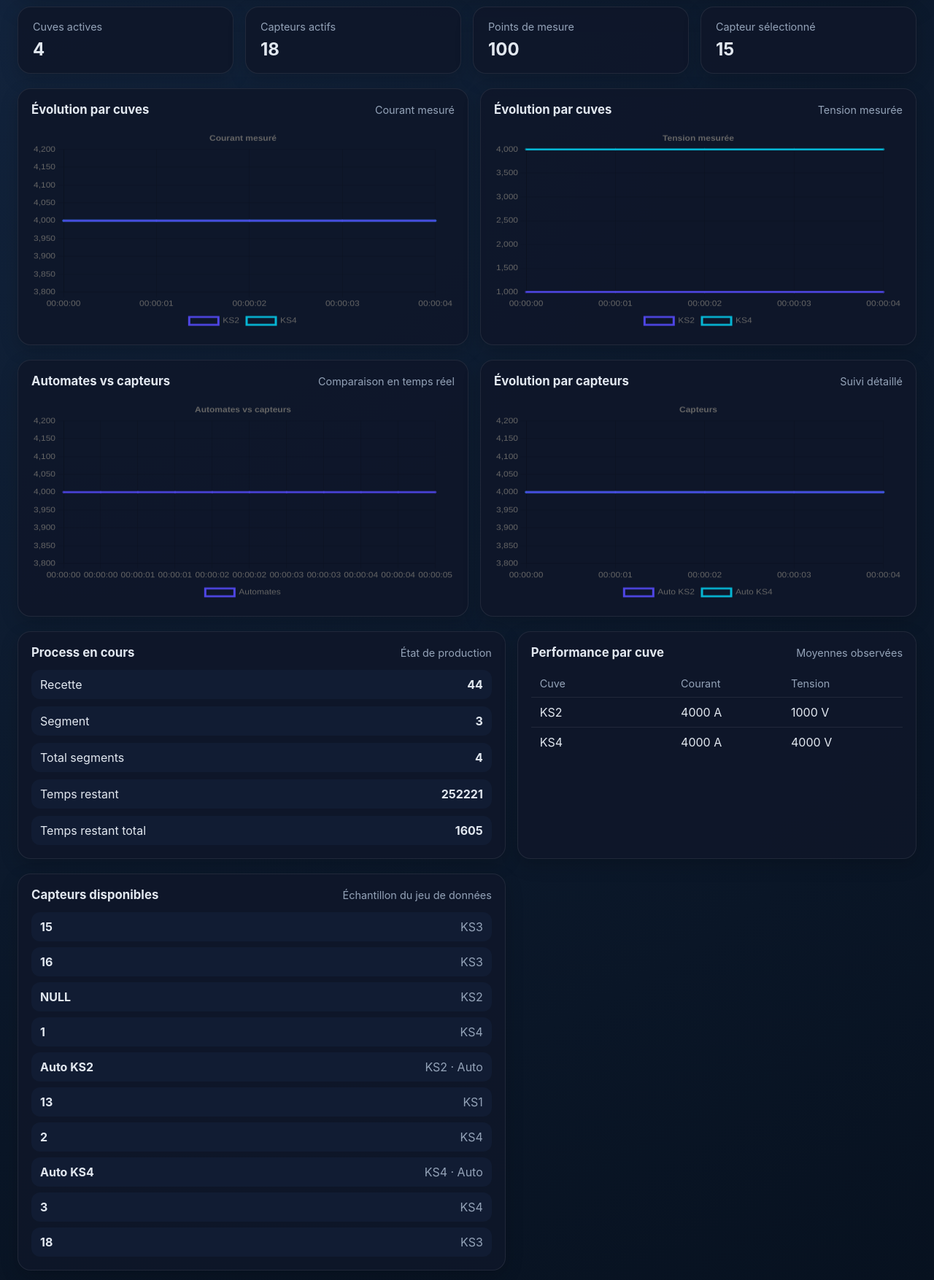
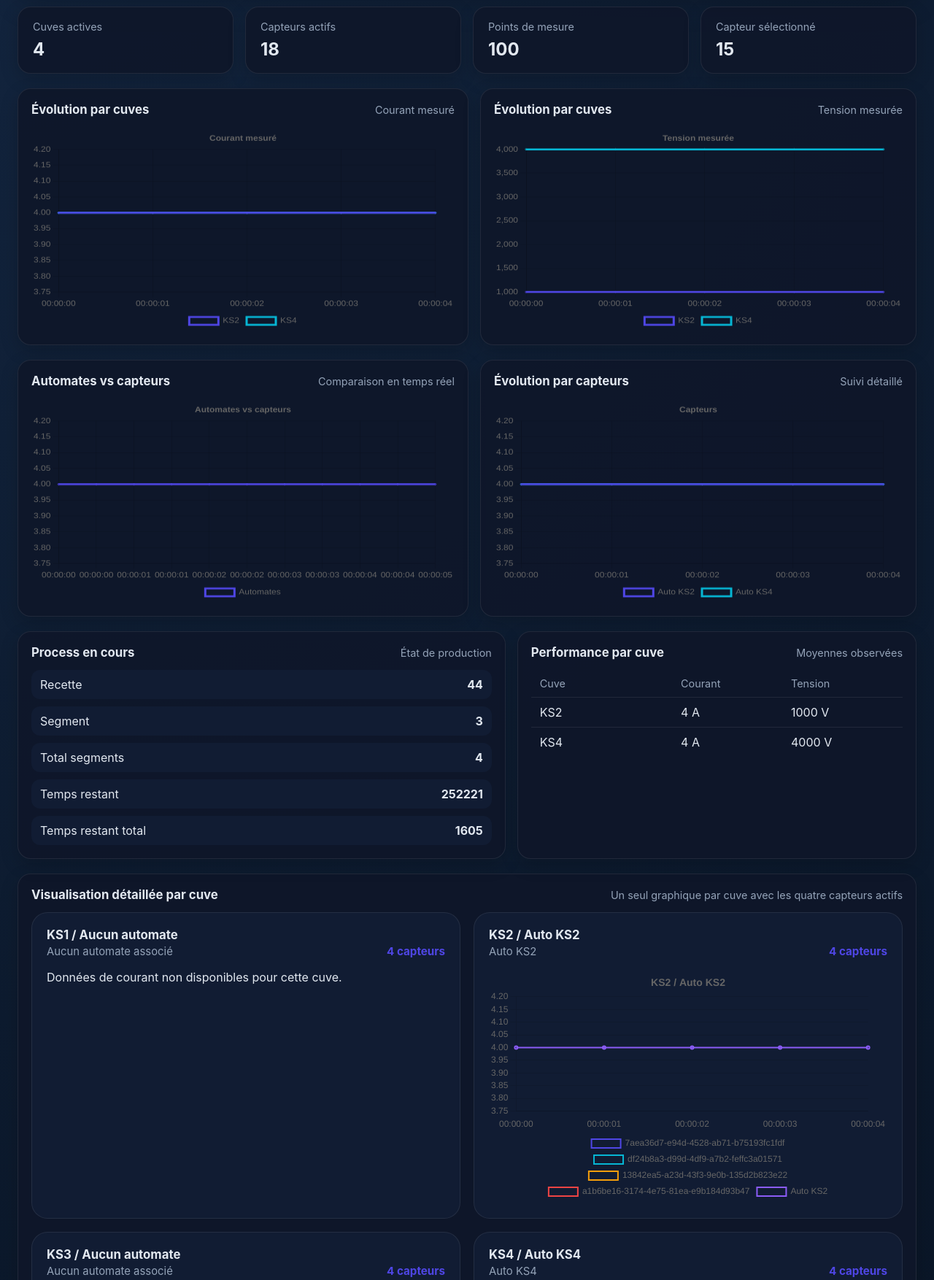
Before and after one commit to McDams/Visuals-V2, a Flask app: page / in a window 1280 px wide. Shown: the part 193-1947 px from the top of the page at 73% size. Run offline with Flask 3, Linux system fonts and the light colour scheme.

Commit message:
Add detailed tank sensor visualization and update dashboard layout

```diff
--- a/services/chart_service.py
+++ b/services/chart_service.py
@@ -9,7 +9,12 @@ DB_DIR = BASE_DIR / "db"
 
 def _load_csv(filename):
     with (DB_DIR / filename).open("r", encoding="utf-8", newline="") as handle:
-        return list(csv.DictReader(handle))
+        rows = list(csv.DictReader(handle))
+    for row in rows:
+        for key, value in row.items():
+            if isinstance(value, str) and value.strip().upper() == "NULL":
+                row[key] = None
+    return rows
 
 
 def _parse_float(value):
@@ -56,6 +61,8 @@ def _build_series(rows, sensors, measurement_types, code, group_mode):
         value = _parse_float(row.get("value_num"))
         if parsed_time is None or value is None:
             continue
+        if code == "current_measured":
+            value = value / 1000.0
 
         sensor = sensor_lookup.get(row.get("sensor_id"), {})
         if group_mode == "tank":
@@ -88,6 +95,128 @@ def _build_series(rows, sensors, measurement_types, code, group_mode):
     return result
 
 
+def _select_tank_sensors(tank_sensors):
+    manual_sensors = [
+        sensor for sensor in tank_sensors if not (sensor.get("name") or "").lower().startswith("auto")
+    ]
+    auto_sensors = [
+        sensor for sensor in tank_sensors if (sensor.get("name") or "").lower().startswith("auto")
+    ]
+
+    manual_sorted = sorted(
+        manual_sensors,
+        key=lambda sensor: (
+            int(sensor.get("display_order")) if sensor.get("display_order") and sensor.get("display_order").isdigit() else 0,
+            sensor.get("name") or "",
+        ),
+    )
+    auto_sorted = sorted(
+        auto_sensors,
+        key=lambda sensor: (
+            int(sensor.get("display_order")) if sensor.get("display_order") and sensor.get("display_order").isdigit() else 0,
+            sensor.get("name") or "",
+        ),
+    )
+
+    selected = manual_sorted[:4]
+    if len(selected) < 4:
+        selected.extend(auto_sorted[: 4 - len(selected)])
+    return selected[:4]
+
+
+def _build_tank_sensor_view(rows, sensors, measurement_types):
+    # Count current measurement coverage per sensor so we can prioritize the sensors that have data.
+    current_counts = defaultdict(int)
+    for row in rows:
+        measurement_type = measurement_types.get(row.get("measurement_type_id"), {})
+        if measurement_type.get("code") != "current_measured":
+            continue
+        sensor_id = row.get("sensor_id")
+        if sensor_id:
+            current_counts[sensor_id] += 1
+
+    tanks = sorted({sensor.get("tank") for sensor in sensors if sensor.get("tank")})
+    view = []
+
+    for tank in tanks:
+        tank_sensors = [sensor for sensor in sensors if (sensor.get("tank") or "") == tank and sensor.get("id")]
+        if not tank_sensors:
+            continue
+
+        automation = next((sensor for sensor in tank_sensors if (sensor.get("name") or "").lower().startswith("auto")), None)
+        manual_sensors = [sensor for sensor in tank_sensors if not (sensor.get("name") or "").lower().startswith("auto")]
+
+        selected_sensors = sorted(
+            manual_sensors,
+            key=lambda sensor: (
+                -current_counts.get(sensor["id"], 0),
+                int(sensor.get("display_order")) if sensor.get("display_order") and sensor.get("display_order").isdigit() else 0,
+                sensor.get("name") or sensor.get("id") or "",
+            ),
+        )[:4]
+
+        series_map = {sensor["id"]: [] for sensor in selected_sensors}
+        if automation:
+            series_map[automation["id"]] = []
+
+        for row in rows:
+            sensor_id = row.get("sensor_id")
+            if sensor_id not in series_map:
+                continue
+
+            measurement_type = measurement_types.get(row.get("measurement_type_id"), {})
+            if measurement_type.get("code") != "current_measured":
+                continue
+
+            parsed_time = _parse_time(row.get("time"))
+            value = _parse_float(row.get("value_num"))
+            if parsed_time is None or value is None:
+                continue
+            value = value / 1000.0
+
+            series_map[sensor_id].append({"time": parsed_time, "value": value})
+
+        series = [
+            {
+                "label": sensor.get("name") or sensor.get("id") or "Capteur inconnu",
+                "points": [
+                    {
+                        "time": item["time"].strftime("%H:%M:%S"),
+                        "value": round(item["value"], 2),
+                    }
+                    for item in sorted(series_map[sensor["id"]], key=lambda item: item["time"])
+                ],
+            }
+            for sensor in selected_sensors
+        ]
+
+        if automation:
+            series.append(
+                {
+                    "label": automation.get("name") or "Automate",
+                    "points": [
+                        {
+                            "time": item["time"].strftime("%H:%M:%S"),
+                            "value": round(item["value"], 2),
+                        }
+                        for item in sorted(series_map[automation["id"]], key=lambda item: item["time"])
+                    ],
+                }
+            )
+
+        view.append(
+            {
+                "tank": tank,
+                "automation": automation.get("name") if automation else None,
+                "title": f"{tank} / {automation.get('name') if automation else 'Aucun automate'}",
+                "sensors": [sensor.get("name") or sensor.get("id") or "Capteur inconnu" for sensor in selected_sensors],
+                "series": series,
+            }
+        )
+
+    return view
+
+
 def get_dashboard_payload():
     measurement_types = _get_measurement_type_map()
     sensors = _load_csv("sensors.csv")
@@ -114,6 +243,8 @@ def get_dashboard_payload():
                 tank = sensor.get("tank") or "Inconnu"
                 value = _parse_float(row.get("value_num"))
                 if value is not None:
+                    if code == "current_measured":
+                        value = value / 1000.0
                     tank_stats[tank][code].append(value)
 
         if code in {"recipe_number", "segment_number", "total_segments", "time_remaining", "time_remaining_total"}:
@@ -162,7 +293,10 @@ def get_dashboard_payload():
                     }
                     for item in sorted(
                         [
-                            {"time": _parse_time(row.get("time")), "value": _parse_float(row.get("value_num"))}
+                            {
+                                "time": _parse_time(row.get("time")),
+                                "value": (_parse_float(row.get("value_num")) / 1000.0) if _parse_float(row.get("value_num")) is not None else None,
+                            }
                             for row in measurements
                             if measurement_types.get(row.get("measurement_type_id"), {}).get("code") == "current_measured"
                             and row.get("sensor_id") == sensor_id
@@ -185,6 +319,7 @@ def get_dashboard_payload():
             "by_sensor": {
                 "current": _build_series(measurements, sensors, measurement_types, "current_measured", "sensor"),
             },
+            "per_tank": _build_tank_sensor_view(measurements, sensors, measurement_types),
         },
         "by_tank": by_tank,
         "latest_process": latest_process,
--- a/static/css/dashboard.css
+++ b/static/css/dashboard.css
@@ -53,6 +53,20 @@ canvas { height: 280px !important; }
 .sensor-list { list-style: none; padding: 0; margin: 0; display: grid; gap: 8px; }
 .sensor-list li { display: flex; justify-content: space-between; padding: 10px 12px; background: var(--panel-2); border-radius: 12px; }
 .sensor-list span { color: var(--muted); }
+.tank-views { display: grid; grid-template-columns: repeat(2, minmax(0, 1fr)); gap: 18px; }
+.tank-view-card { padding: 20px; background: var(--panel-2); border-radius: 22px; border: 1px solid rgba(255,255,255,0.08); }
+.tank-view-header { display: flex; justify-content: space-between; align-items: flex-end; gap: 16px; margin-bottom: 16px; }
+.tank-view-header h4 { margin: 0; font-size: 1.05rem; }
+.tank-chart-meta { margin: 4px 0 0; color: var(--muted); font-size: 0.93rem; }
+.tank-view-header span { color: var(--accent); font-weight: 700; font-size: 0.95rem; }
+.tank-chart-full { height: 320px; }
+.tank-chart-full canvas { width: 100% !important; height: 100% !important; }
+.tank-chart-grid { display: grid; grid-template-columns: 1fr 1fr; gap: 12px; }
+.mini-chart { height: 220px; }
+
+@media (max-width: 900px) {
+  .tank-chart-grid { grid-template-columns: 1fr; }
+}
 
 @media (max-width: 900px) {
   .stats-grid, .main-grid, .bottom-grid { grid-template-columns: 1fr; }
--- a/static/js/dashboard.js
+++ b/static/js/dashboard.js
@@ -15,6 +15,7 @@ async function loadDashboard() {
   renderLineChart('sensorChart', data.live_charts.by_sensor.current, 'Capteurs');
   renderProcessState(data.latest_process);
   renderTankTable(data.by_tank);
+  renderTankViews(data.live_charts.per_tank);
   renderSensorList(data.sensors);
 }
 
@@ -98,6 +99,83 @@ function renderTankTable(rows) {
   `;
 }
 
+function renderTankViews(tankViews) {
+  const container = document.getElementById('tank-views');
+  if (!container) return;
+
+  container.innerHTML = (tankViews || []).map((view) => `
+      <article class="tank-view-card">
+        <div class="tank-view-header">
+          <div>
+            <h4>${view.title || view.tank}</h4>
+            <p class="tank-chart-meta">${view.automation || 'Aucun automate associé'}</p>
+          </div>
+          <span>${view.sensors.length} capteurs</span>
+        </div>
+        <div class="tank-chart-full" id="tank-card-${view.tank}">
+          ${((view.series || []).flatMap(series => series.points).length === 0)
+            ? '<div class="tank-empty">Données de courant non disponibles pour cette cuve.</div>'
+            : `<canvas id="tank-chart-${view.tank}"></canvas>`}
+        </div>
+      </article>
+    `).join('');
+
+  (tankViews || []).forEach((view) => {
+    const canvasId = `tank-chart-${view.tank}`;
+    const ctx = document.getElementById(canvasId);
+    if (!ctx) return;
+
+    const labels = Array.from(new Set((view.series || []).flatMap(series => series.points.map(point => point.time))));
+    labels.sort((a, b) => {
+      const [ah, am, as] = a.split(':').map(Number);
+      const [bh, bm, bs] = b.split(':').map(Number);
+      return ah - bh || am - bm || as - bs;
+    });
+
+    const palette = ['#4f46e5', '#06b6d4', '#f59e0b', '#ef4444', '#8b5cf6', '#10b981'];
+    const datasets = (view.series || []).map((series, index) => {
+      const valuesByTime = series.points.reduce((acc, point) => {
+        acc[point.time] = point.value;
+        return acc;
+      }, {});
+      return {
+        label: series.label,
+        data: labels.map((time) => valuesByTime[time] ?? null),
+        borderColor: palette[index % palette.length],
+        backgroundColor: 'transparent',
+        tension: 0.3,
+        pointRadius: 2,
+        borderWidth: 2,
+      };
+    });
+
+    chartInstances[canvasId]?.destroy();
+    chartInstances[canvasId] = new Chart(ctx, {
+      type: 'line',
+      data: {
+        labels,
+        datasets,
+      },
+      options: {
+        responsive: true,
+        maintainAspectRatio: false,
+        plugins: {
+          legend: { position: 'bottom' },
+          title: {
+            display: true,
+            text: view.title || `Capteurs par cuve — ${view.tank}`,
+            font: { size: 14 },
+          },
+        },
+        scales: {
+          y: { beginAtZero: false },
+          x: { grid: { display: false } },
+        },
+      },
+    });
+  });
+}
+
 function renderSensorList(sensors) {
   const container = document.getElementById('sensor-list');
   if (!container) return;
--- a/templates/dashboard.html
+++ b/templates/dashboard.html
@@ -92,6 +92,14 @@
         </article>
       </section>
 
+      <section class="card">
+        <div class="card-header">
+          <h3>Visualisation détaillée par cuve</h3>
+          <span>Un seul graphique par cuve avec les quatre capteurs actifs</span>
+        </div>
+        <div id="tank-views" class="tank-views"></div>
+      </section>
+
       <section class="main-grid bottom-grid">
         <article class="card">
           <div class="card-header">
```
